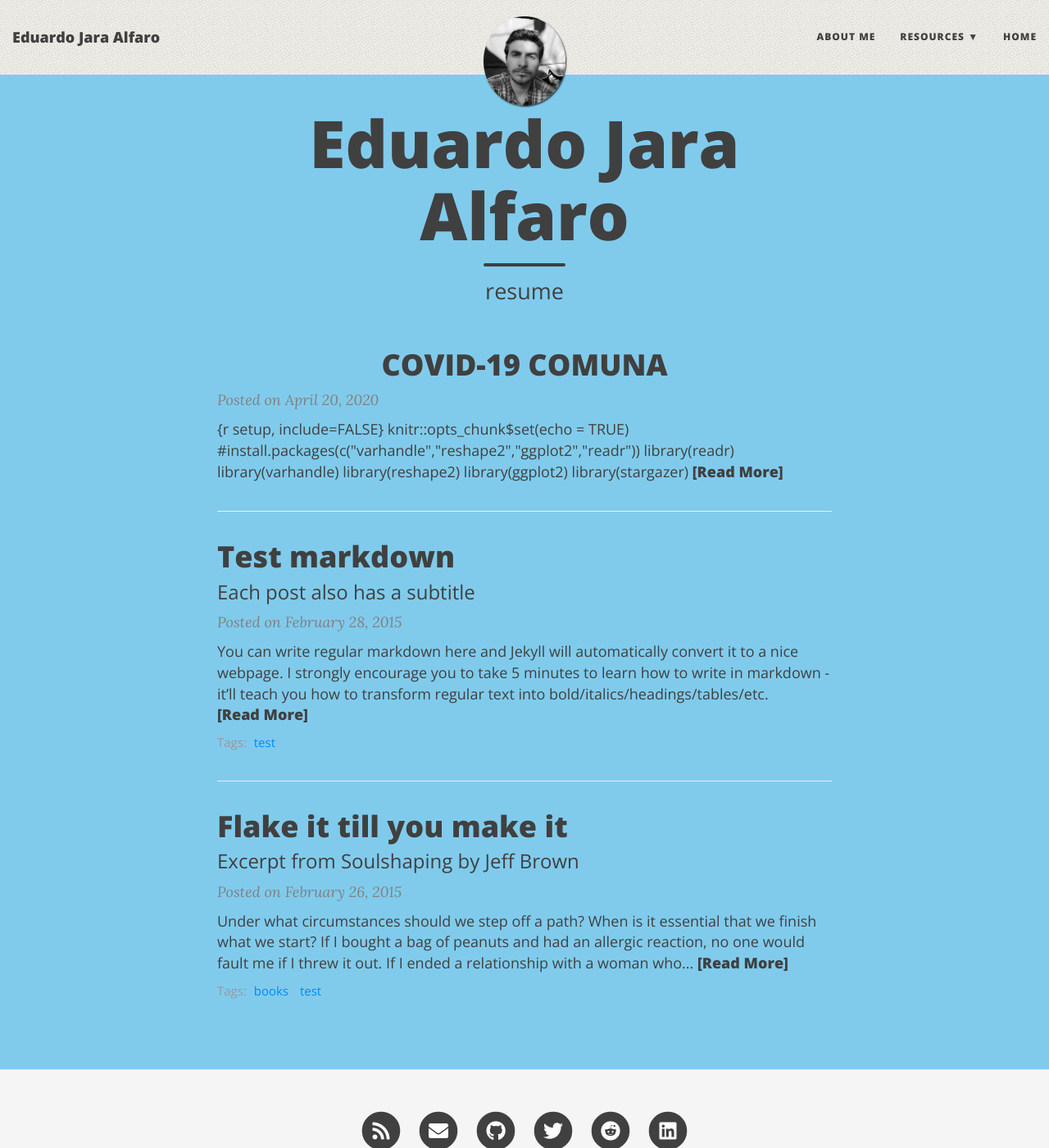
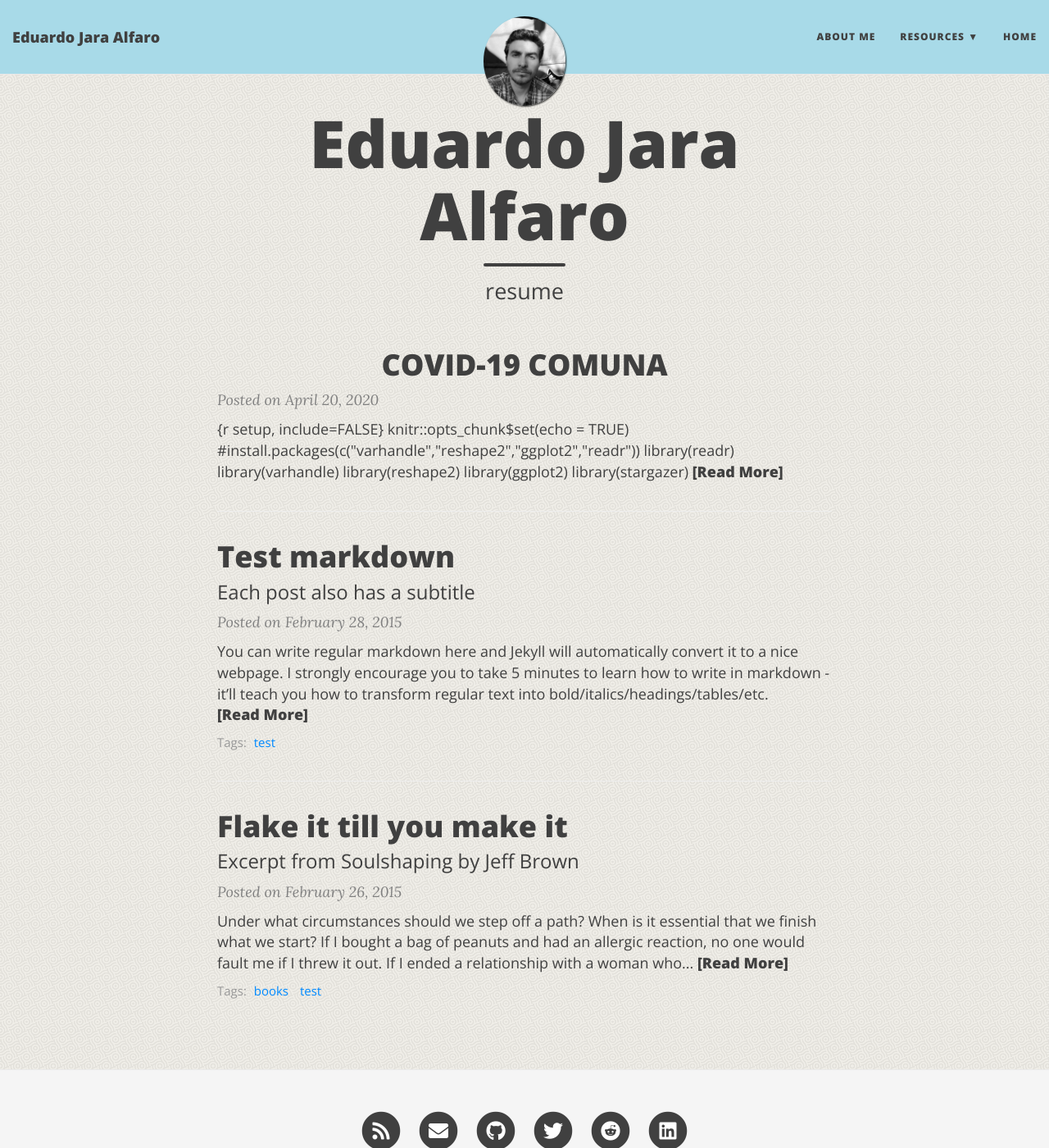
Before and after one commit to LeerySpice/LeerySpice.github.io, a Jekyll site: the page built from index.html, in a window 1280 px wide and 1400 px high. Shown: the whole window at 82% size. Built offline with Jekyll 4.4.1, drawn with Linux system fonts in a browser that asks for light colours; nearby versions of some CDN libraries; the list of posts is cut into pages by our own code.

Commit message:
Update _config.yml

```diff
--- a/_config.yml
+++ b/_config.yml
@@ -51,9 +51,9 @@ footer-link-col: "#404040"
 # Alternatively, the navbar, footer, and page background can be set to use background images
 # instead of colour
 
-navbar-img: "/img/bgimage.png"
+# navbar-img: "/img/bgimage.png"
 # footer-img: "/img/bgimage.png"
-# page-img: "/img/bgimage.png"
+page-img: "/img/bgimage.png"
 
 # --- Footer options --- #
 
```
